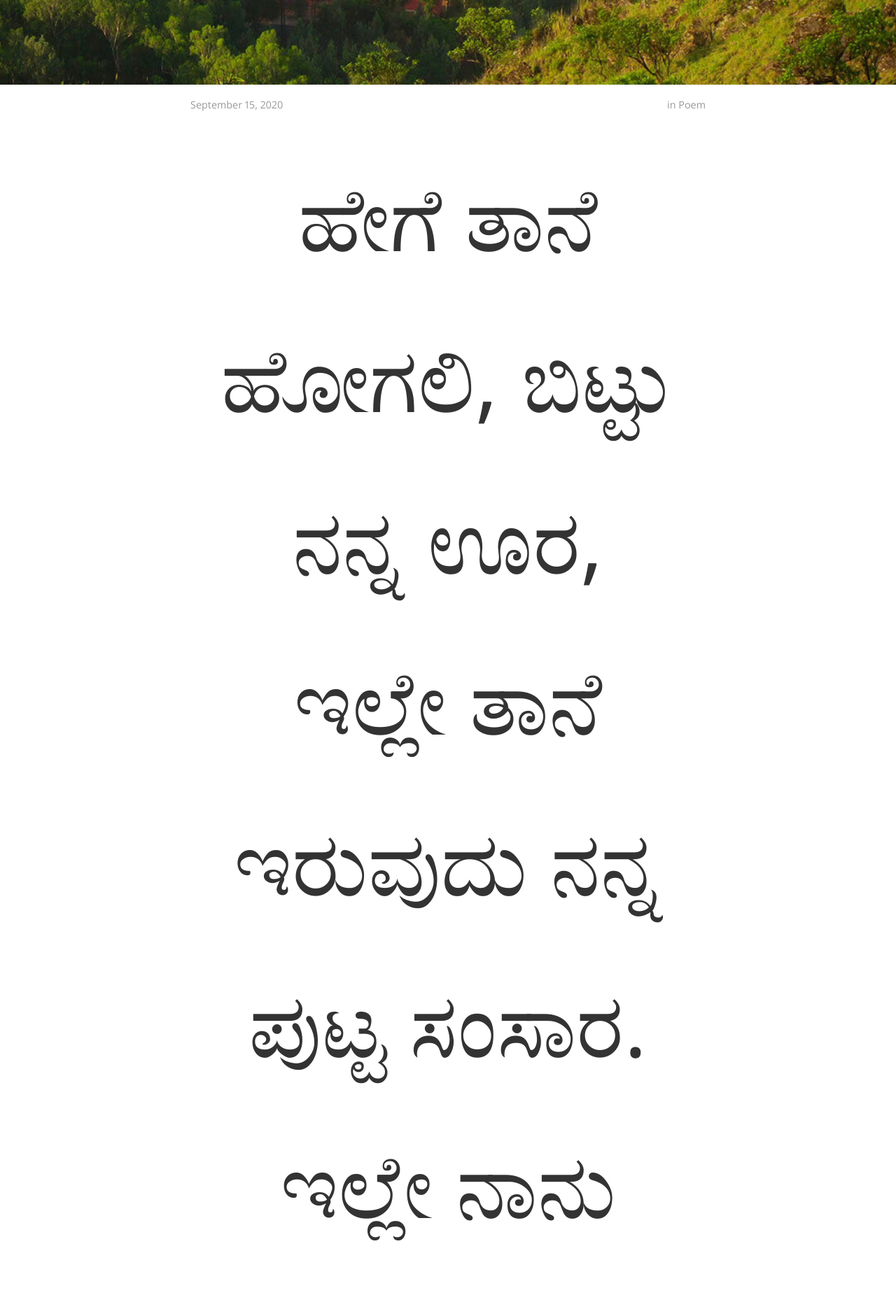
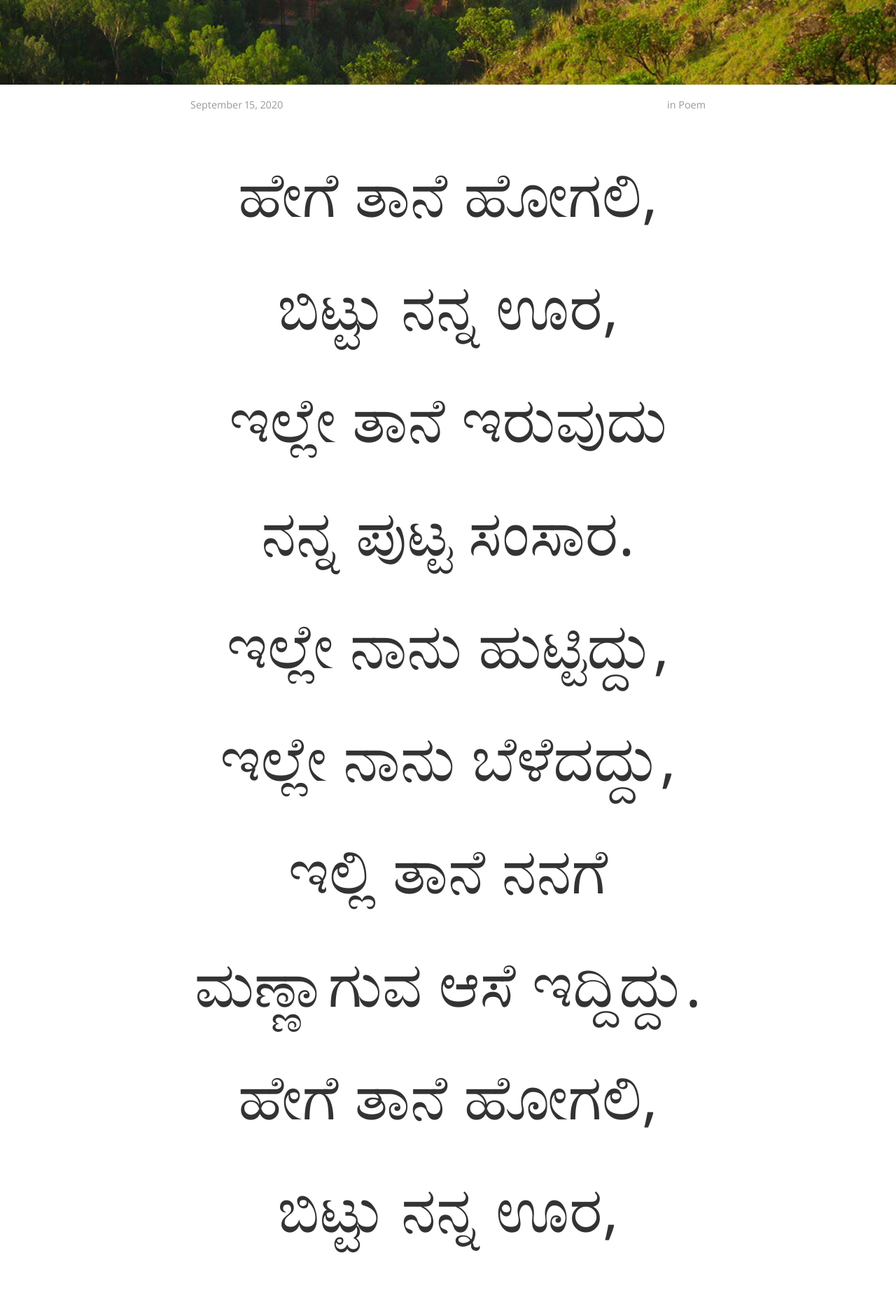
Before and after one commit to bencentra/centrarium, a Jekyll site: the page built from _posts/2020-09-15-nanna-ooru.markdown, in a window 1280 px wide. Shown: the part 478-2339 px from the top of the page at 70% size. Built offline with Jekyll 4.4.1, drawn with Linux system fonts in a browser that asks for light colours; nearby versions of some CDN libraries; comment, search, counter and statistics services are not loaded; a style sheet for code colours, icons or effects is not loaded.

Commit message:
Update 2020-09-15-nanna-ooru.markdown

```diff
--- a/_posts/2020-09-15-nanna-ooru.markdown
+++ b/_posts/2020-09-15-nanna-ooru.markdown
@@ -9,7 +9,7 @@
 description: ಇಲ್ಲೆ ನಾನು ಹುಟ್ಟಿದ್ದು, ಇಲ್ಲೆ ನಾ ಬೆಳೆದದ್ದು, ಇಲ್ಲಿ ತಾನೆ ನನಗೆ ಮಣ್ಣಾಗುವ ಆಸಿ ಇದ್ದಿದ್ದು.
 ---
 
-<p align ="center" style="font-size:10vw;"> ಹೇಗೆ ತಾನೆ ಹೋಗಲಿ, ಬಿಟ್ಟು ನನ್ನ ಊರ, <br>
+<p align ="center" style="font-size:7vw;"> ಹೇಗೆ ತಾನೆ ಹೋಗಲಿ, ಬಿಟ್ಟು ನನ್ನ ಊರ, <br>
 ಇಲ್ಲೇ ತಾನೆ ಇರುವುದು ನನ್ನ ಪುಟ್ಟ ಸಂಸಾರ. <br>
 ಇಲ್ಲೇ ನಾನು ಹುಟ್ಟಿದ್ದು, <br>
 ಇಲ್ಲೇ ನಾನು ಬೆಳೆದದ್ದು, <br>
@@ -17,17 +17,17 @@
 ಹೇಗೆ ತಾನೆ ಹೋಗಲಿ, ಬಿಟ್ಟು ನನ್ನ ಊರ, <br>
 ಇಲ್ಲೇ ತಾನೆ ಇರುವುದು ನನ್ನ ಈ ಬಿಡಾರ.</p>
 
-<p align ="center" style="font-size:10vw;"> ಹೊಸಿಲ ಆಚಿನ ನೆಲವು ಎಶ್ಟು ಹಸಿರಾದರೇನು, <br>
+<p align ="center" style="font-size:7vw;"> ಹೊಸಿಲ ಆಚಿನ ನೆಲವು ಎಶ್ಟು ಹಸಿರಾದರೇನು, <br>
 ತಲೆಯ ಮೇಲಿನ ಸೂರಿನಶ್ಟು ಬೆಚ್ಚಗಿರುವುದೇನು? <br>
 ಇಲ್ಲೇ ಅಲ್ಲವೆ ಕಳೆದದ್ದು ಗುಡುಗು ಮಳೆ ತುಂಬಿದ ಅದೆಶ್ಟೋ ಇರುಳ, <br>
 ಹೇಗೆ ತಾನೆ ಹೋಗಲಿ ಇಲ್ಲಿಂದ, ತೊರೆದು ಮನೆಯ ಅಂಗಳ. </p>
 
-<p align ="center" style="font-size:10vw;" > ಮರೆಯಲಿ ಹೇಗೆ, ಚಳಿಗಾಲಕೆ ನಂಗೆ ಒಲೆಯ ಮುಂದೆ ಸಿಕ್ಕ ಕಾವು, <br>
+<p align ="center" style="font-size:7vw;" > ಮರೆಯಲಿ ಹೇಗೆ, ಚಳಿಗಾಲಕೆ ನಂಗೆ ಒಲೆಯ ಮುಂದೆ ಸಿಕ್ಕ ಕಾವು, <br>
 ಬಿಟ್ಟು ಹೋಗಲಿ ಹೇಗೆ ನಾನು, ನನ್ನ ಹಿರಿಯವರಿದ್ದ ಈ ತಾವು, <br>
 ಒಂಟಿತನವ ಕಲಿಸಿರಲಿಲ್ಲ ನನಗೆ, ಈ ಊರಿನ ಜೀವನ, <br>
 ಎಂಥ ದಿನ ಬಂದರೂ ಸುತ್ತಲೂ ಇರುತ್ತಿತ್ತು ನನ್ನ ಬಳಗದ ಚಲನ. </p>
 
-<p align ="center" style="font-size:10vw;"> ಹೇಗೆ ತಾನೆ ಹೋಗಲಿ ಬಿಟ್ಟು ನನ್ನ ಊರ, <br>
+<p align ="center" style="font-size:7vw;"> ಹೇಗೆ ತಾನೆ ಹೋಗಲಿ ಬಿಟ್ಟು ನನ್ನ ಊರ, <br>
 ಇಲ್ಲೇ ತಾನೆ ಇರುವುದು ನಾನು ಹತ್ತುತ್ತಿದ್ದ ಆ ಮರ, <br>
 ಇಲ್ಲೇ ನಾನು ಹುಟ್ಟಿದ್ದು, <br>
 ಇಲ್ಲೇ ನಾನು ಬೆಳೆದದ್ದು, <br>
@@ -35,4 +35,4 @@
 ಹೇಗೆ ತಾನೆ ಹೋಗಲಿ ನಾನು, ಬಿಟ್ಟು ಈ ನನ್ನ ಊರ, <br>
 ಇಲ್ಲೇ ತಾನೆ ಇರುವುದು, ನನ್ನ ಚಂದದ ಬಿಡಾರ. </p>
 
-<p align ="center" style="font-size:10vw;"> - ಆದರ್ಶ</p>
+<p align ="center" style="font-size:7vw;"> - ಆದರ್ಶ</p>
```
